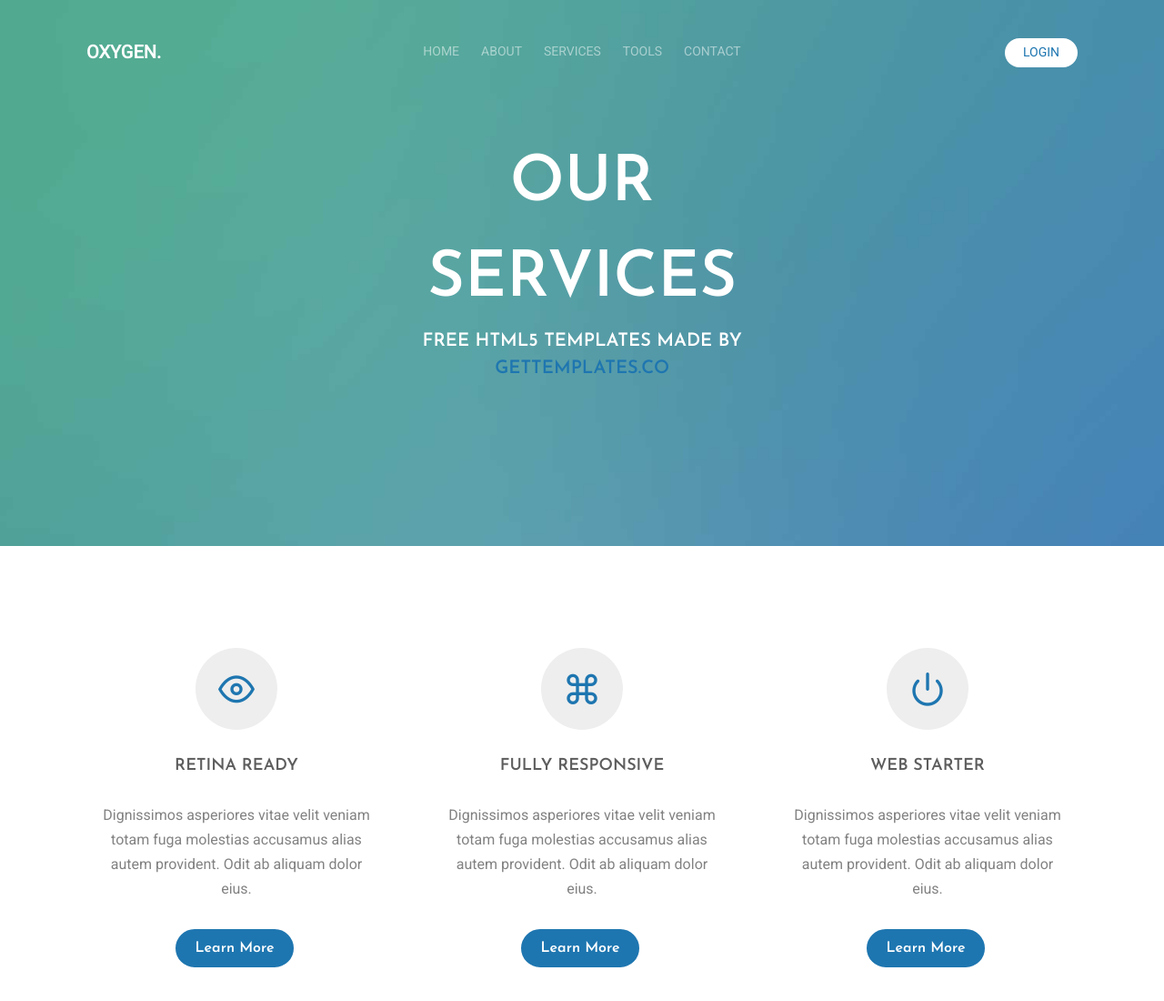
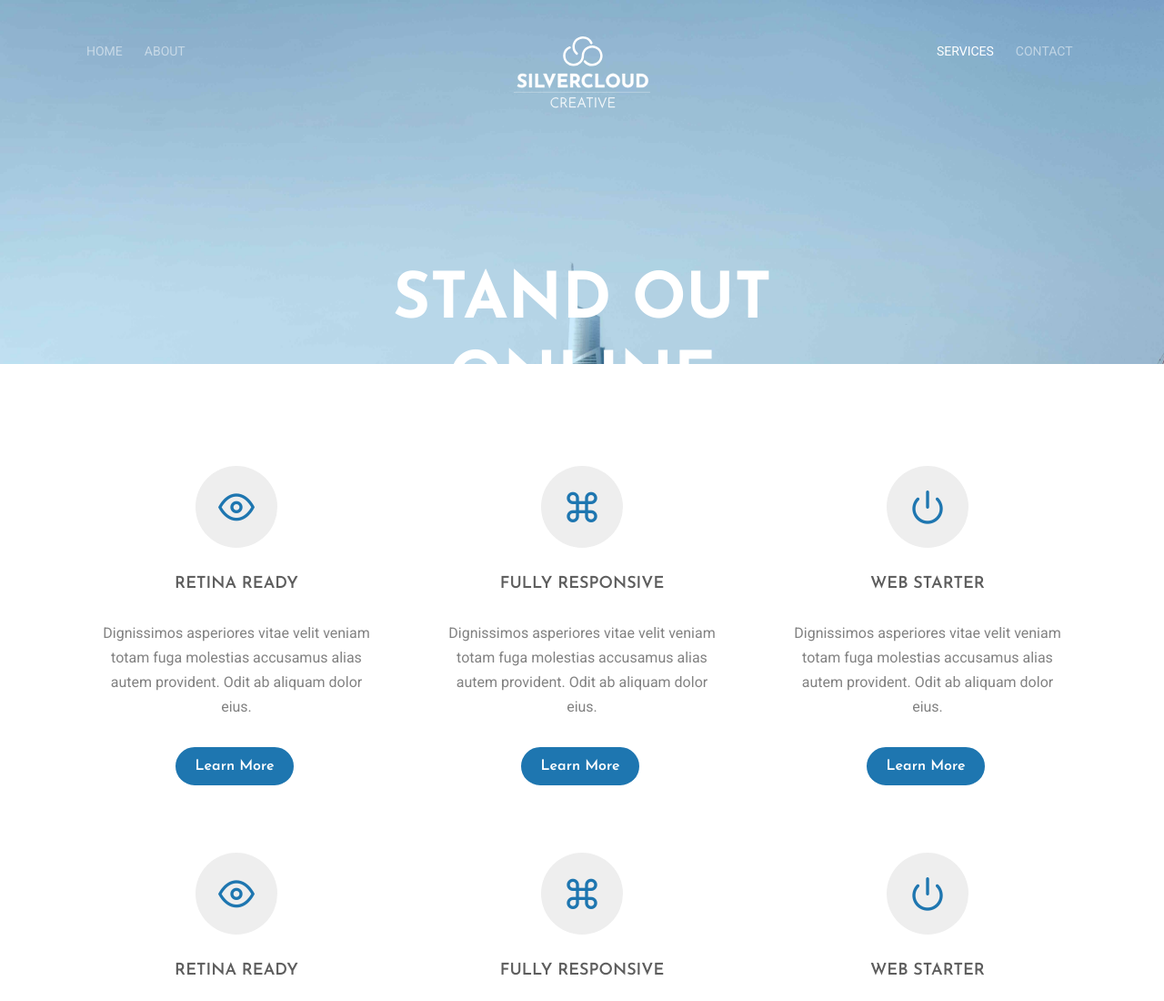
Before and after one commit to Freddie2015/SilverCloudCreative, a plain HTML site: page services.html in a window 1280 px wide. Shown: the top 1100 px of the page at 91% size. Drawn offline with Linux system fonts and the light colour scheme; files whose address does not match are found by name.

Commit message:
service page

```diff
--- a/css/style.css
+++ b/css/style.css
@@ -1251,7 +1251,9 @@ form label {
     display: block;
   }
 }
-
+.page-cover {
+  height: 50vh !important;
+}
 .btn {
   margin-right: 4px;
   margin-bottom: 4px;
--- a/services.html
+++ b/services.html
@@ -3,17 +3,18 @@
 	<head>
 	<meta charset="utf-8">
 	<meta http-equiv="X-UA-Compatible" content="IE=edge">
-	<title>Oxygen &mdash; Free Website Template, Free HTML5 Template by gettemplates.co</title>
+	<title>Silvercloud Creative</title>
 	<meta name="viewport" content="width=device-width, initial-scale=1">
 	<meta name="description" content="Free HTML5 Website Template by gettemplates.co" />
 	<meta name="keywords" content="free website templates, free html5, free template, free bootstrap, free website template, html5, css3, mobile first, responsive" />
 	<meta name="author" content="gettemplates.co" />
-
-	<!--
-		Oxygen by gettemplates.co
-		Twitter: http://twitter.com/gettemplateco
-		URL: http://gettemplates.co
-	-->
+	<!-- Favicons -->
+	<link rel="apple-touch-icon" sizes="180x180" href="/apple-touch-icon.png">
+	<link rel="icon" type="image/png" sizes="32x32" href="/favicon-32x32.png">
+	<link rel="icon" type="image/png" sizes="16x16" href="/favicon-16x16.png">
+	<link rel="manifest" href="/manifest.json">
+	<link rel="mask-icon" href="/safari-pinned-tab.svg" color="#5bbad5">
+	<meta name="theme-color" content="#ffffff">
 
   	<!-- Facebook and Twitter integration -->
 	<meta property="og:title" content=""/>
@@ -35,6 +36,7 @@
 	<!-- Bootstrap  -->
 	<link rel="stylesheet" href="css/bootstrap.css">
 
+
 	<!-- Magnific Popup -->
 	<link rel="stylesheet" href="css/magnific-popup.css">
 
@@ -52,46 +54,30 @@
 	<script src="js/respond.min.js"></script>
 	<![endif]-->
 
+
 	</head>
 	<body>
 
 	<div class="gtco-loader"></div>
 
 	<div id="page">
-	<nav class="gtco-nav" role="navigation">
+	<nav class="gtco-nav transparent" role="navigation">
 		<div class="gtco-container">
 			<div class="row">
-				<div class="col-xs-2">
-					<div id="gtco-logo"><a href="index.html">Oxygen.</a></div>
-				</div>
-				<div class="col-xs-8 text-center menu-1">
+				<div class="col-xs-2 menu-1">
 					<ul>
 						<li><a href="index.html">Home</a></li>
 						<li><a href="about.html">About</a></li>
-						<li class="has-dropdown active">
-							<a href="services.html">Services</a>
-							<ul class="dropdown">
-								<li><a href="#">Web Design</a></li>
-								<li><a href="#">eCommerce</a></li>
-								<li><a href="#">Branding</a></li>
-								<li><a href="#">API</a></li>
-							</ul>
-						</li>
-						<li class="has-dropdown">
-							<a href="#">Tools</a>
-							<ul class="dropdown">
-								<li><a href="#">HTML5</a></li>
-								<li><a href="#">CSS3</a></li>
-								<li><a href="#">Sass</a></li>
-								<li><a href="#">jQuery</a></li>
-							</ul>
-						</li>
-						<li><a href="contact.html">Contact</a></li>
 					</ul>
 				</div>
-				<div class="col-xs-2 text-right hidden-xs menu-2">
+				<div class="col-xs-8 text-center">
+					<div id="gtco-logo"><div class="nav-logo silver"></div></div>
+
+				</div>
+				<div class="col-s-2 hidden-xs menu-2 ">
 					<ul>
-						<li class="btn-cta"><a href="#"><span>Login</span></a></li>
+						<li class="active-page act-trans"><a href="services.html">Services</a></li>
+						<li><a onclick='scroll_to_div()'>Contact</a></li>
 					</ul>
 				</div>
 			</div>
@@ -99,15 +85,13 @@
 		</div>
 	</nav>
 
-	<header id="gtco-header" class="gtco-cover gtco-cover-sm" role="banner" style="background-image:url(images/img_bg_1.jpg);">
-
+	<header id="gtco-header" class="gtco-cover page-cover" role="banner" style="background-image:url(images/hero.jpg);">
 		<div class="gtco-container">
 			<div class="row">
 				<div class="col-md-8 col-md-offset-2 text-center">
 					<div class="display-t">
 						<div class="display-tc animate-box" data-animate-effect="fadeIn">
-							<h1>Our Services</h1>
-							<h2>Free html5 templates Made by <a href="http://gettemplates.co" target="_blank">gettemplates.co</a></h2>
+							<h1 id="hero-title">Stand Out Online</h1>
 						</div>
 					</div>
 				</div>
```
Also changed, not shown: index.html (+1 -1 lines).
